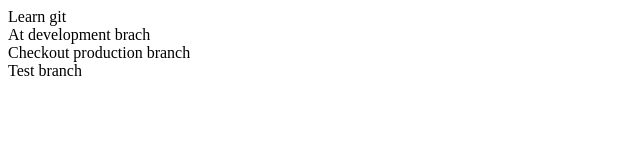
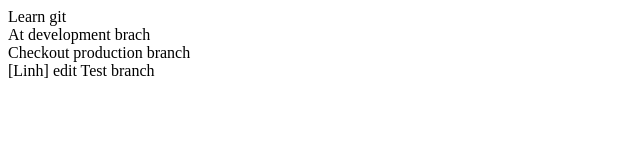
Before and after one commit to linh236/learngit, a plain HTML site: page index.html in a window 1280 px wide. Shown: the full height of the page, 0-640 px from the left. Drawn offline with Linux system fonts and the light colour scheme.

Commit message:
Linh edit

```diff
--- a/index.html
+++ b/index.html
@@ -10,6 +10,6 @@
     <div>Learn git</div>
     <div>At development brach</div>
     <div>Checkout production branch</div>
-    <div>Test branch</div>
+    <div>[Linh] edit Test branch</div>
 </body>
 </html>
```
